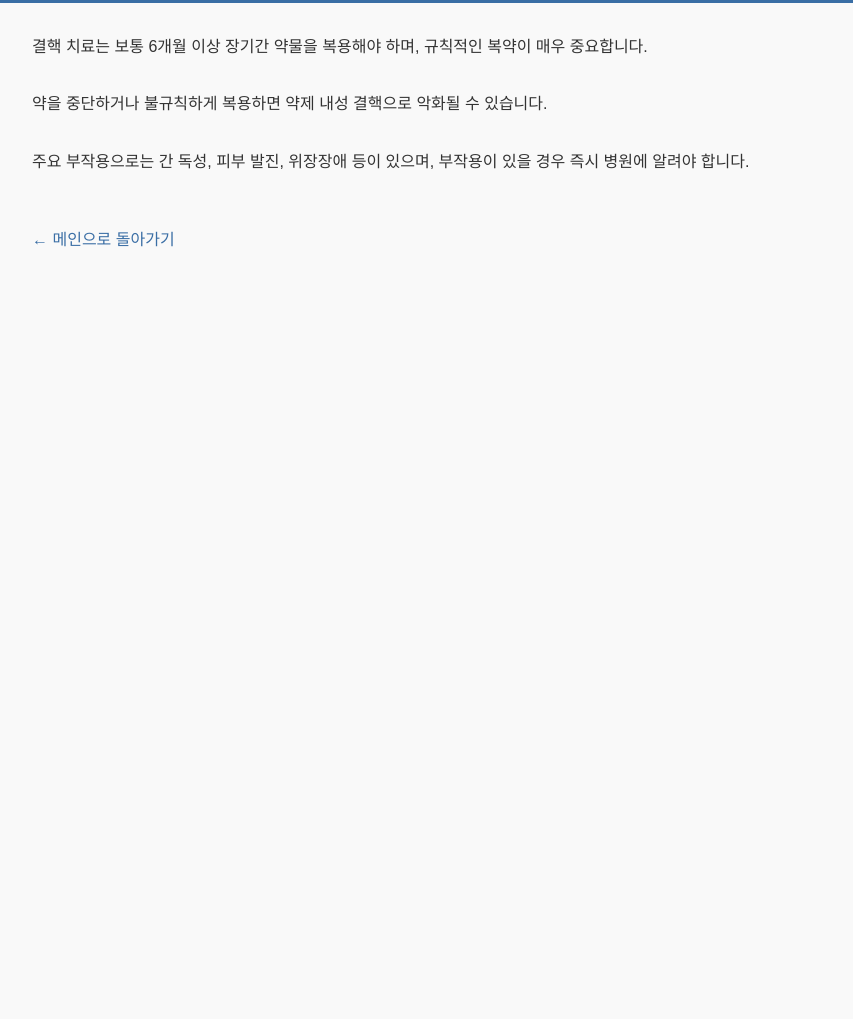
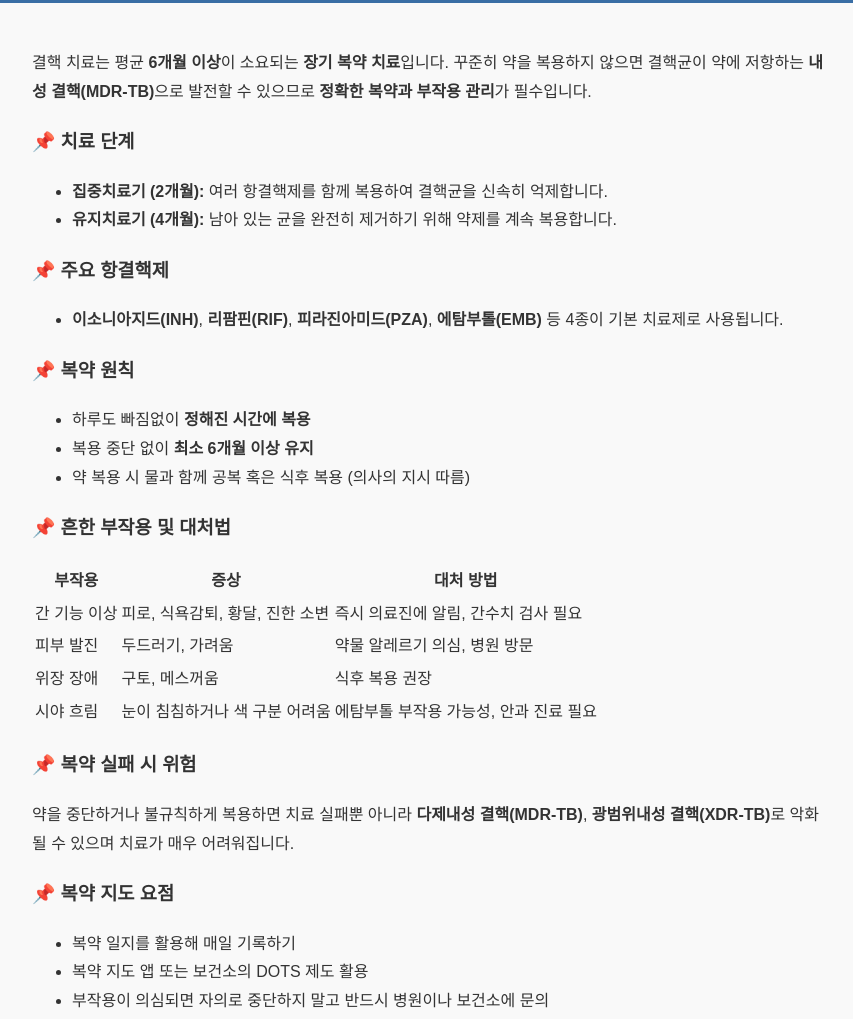
Before and after one commit to amandakangs/tb-guide, a plain HTML site: page 2_medication.html in a window 1280 px wide. Shown: the part 126-1145 px from the top of the page, without its empty margins (208-1061 px from the left). Before the commit the page ends 800 px from the top, so only its background shows below. Drawn offline with Linux system fonts and the light colour scheme.

Commit message:
Add files via upload

```diff
--- a/2_medication.html
+++ b/2_medication.html
@@ -37,10 +37,48 @@
         <header><h1>2. 약물 치료 및 복약 지도</h1></header>
         <section>
 
-        결핵 치료는 보통 6개월 이상 장기간 약물을 복용해야 하며, 규칙적인 복약이 매우 중요합니다.<br><br>
-        약을 중단하거나 불규칙하게 복용하면 약제 내성 결핵으로 악화될 수 있습니다.<br><br>
-        주요 부작용으로는 간 독성, 피부 발진, 위장장애 등이 있으며, 부작용이 있을 경우 즉시 병원에 알려야 합니다.
+        <p>
+결핵 치료는 평균 <strong>6개월 이상</strong>이 소요되는 <strong>장기 복약 치료</strong>입니다. 꾸준히 약을 복용하지 않으면 결핵균이 약에 저항하는 <strong>내성 결핵(MDR-TB)</strong>으로 발전할 수 있으므로 <strong>정확한 복약과 부작용 관리</strong>가 필수입니다.
+</p>
 
+<h3>📌 치료 단계</h3>
+<ul>
+  <li><strong>집중치료기 (2개월):</strong> 여러 항결핵제를 함께 복용하여 결핵균을 신속히 억제합니다.</li>
+  <li><strong>유지치료기 (4개월):</strong> 남아 있는 균을 완전히 제거하기 위해 약제를 계속 복용합니다.</li>
+</ul>
+
+<h3>📌 주요 항결핵제</h3>
+<ul>
+  <li><strong>이소니아지드(INH)</strong>, <strong>리팜핀(RIF)</strong>, <strong>피라진아미드(PZA)</strong>, <strong>에탐부톨(EMB)</strong> 등 4종이 기본 치료제로 사용됩니다.</li>
+</ul>
+
+<h3>📌 복약 원칙</h3>
+<ul>
+  <li>하루도 빠짐없이 <strong>정해진 시간에 복용</strong></li>
+  <li>복용 중단 없이 <strong>최소 6개월 이상 유지</strong></li>
+  <li>약 복용 시 물과 함께 공복 혹은 식후 복용 (의사의 지시 따름)</li>
+</ul>
+
+<h3>📌 흔한 부작용 및 대처법</h3>
+<table>
+  <tr><th>부작용</th><th>증상</th><th>대처 방법</th></tr>
+  <tr><td>간 기능 이상</td><td>피로, 식욕감퇴, 황달, 진한 소변</td><td>즉시 의료진에 알림, 간수치 검사 필요</td></tr>
+  <tr><td>피부 발진</td><td>두드러기, 가려움</td><td>약물 알레르기 의심, 병원 방문</td></tr>
+  <tr><td>위장 장애</td><td>구토, 메스꺼움</td><td>식후 복용 권장</td></tr>
+  <tr><td>시야 흐림</td><td>눈이 침침하거나 색 구분 어려움</td><td>에탐부톨 부작용 가능성, 안과 진료 필요</td></tr>
+</table>
+
+<h3>📌 복약 실패 시 위험</h3>
+<p>
+약을 중단하거나 불규칙하게 복용하면 치료 실패뿐 아니라 <strong>다제내성 결핵(MDR-TB)</strong>, <strong>광범위내성 결핵(XDR-TB)</strong>로 악화될 수 있으며 치료가 매우 어려워집니다.
+</p>
+
+<h3>📌 복약 지도 요점</h3>
+<ul>
+  <li>복약 일지를 활용해 매일 기록하기</li>
+  <li>복약 지도 앱 또는 보건소의 DOTS 제도 활용</li>
+  <li>부작용이 의심되면 자의로 중단하지 말고 반드시 병원이나 보건소에 문의</li>
+</ul>
             <br><br>
             <a href="index.html">← 메인으로 돌아가기</a>
         </section>
```
Also changed, not shown: 1_tuberculosis.html (+25 -6 lines), 3_prevention.html (+25 -5 lines).
